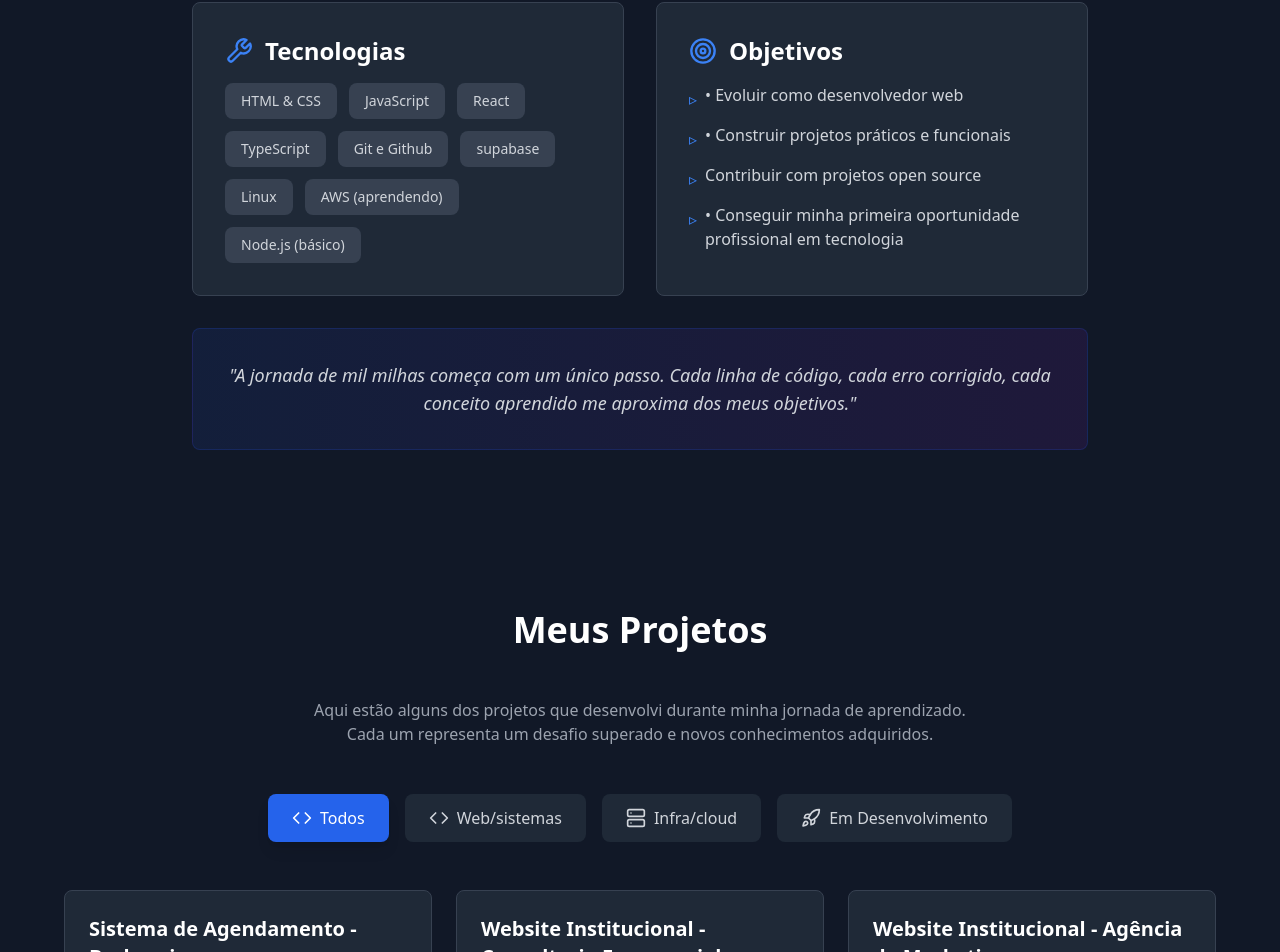
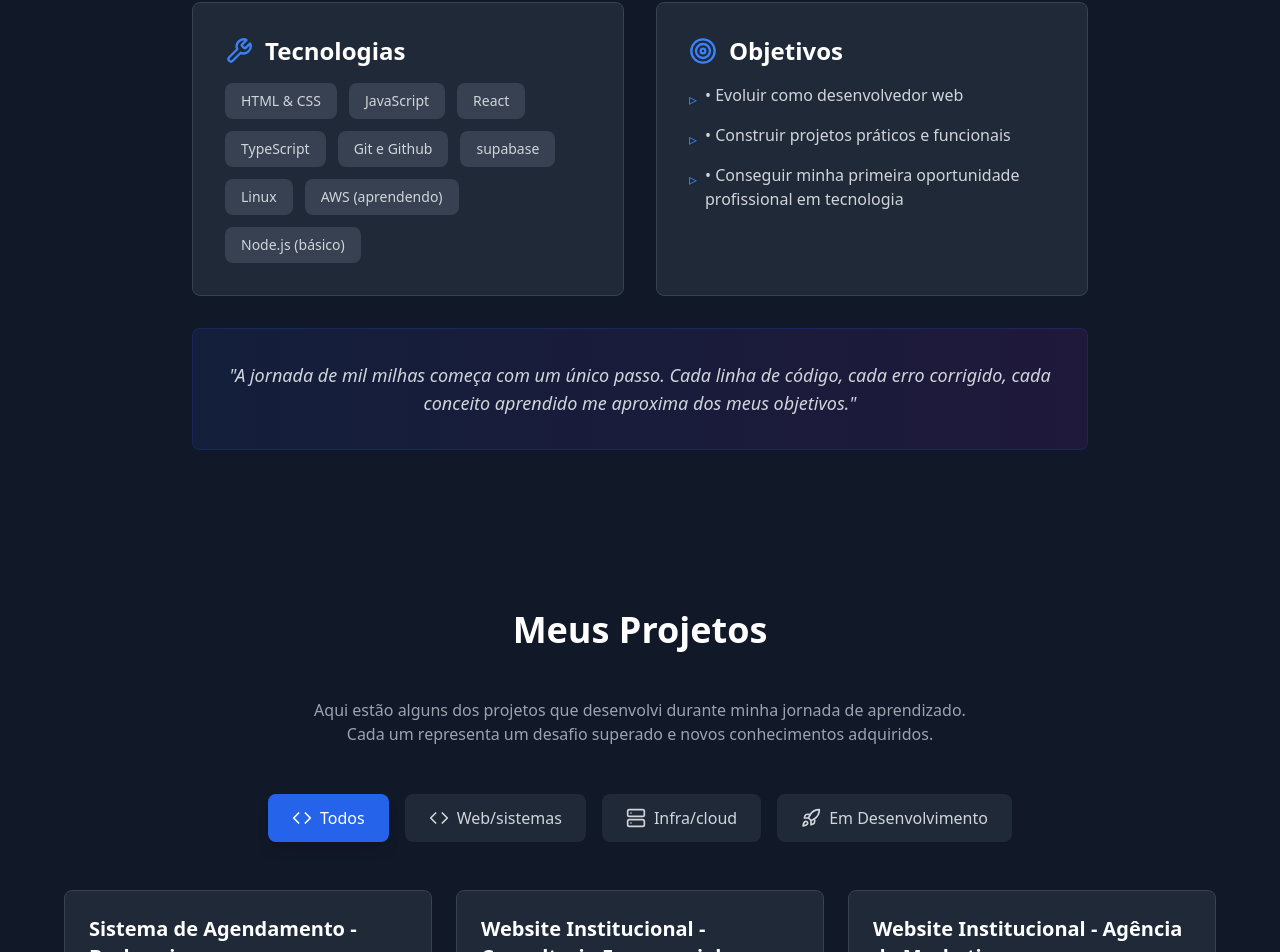
Before and after one commit to pkeddits/Portfolio, a React (Vite) app: page / in a window 1280 px wide. Shown: the part 2058-3010 px from the top of the page. Built offline with nearby package versions, Linux system fonts and the light colour scheme.

Commit message:
Updated About.tsx

```diff
--- a/src/pages/About.tsx
+++ b/src/pages/About.tsx
@@ -68,10 +68,6 @@ export default function About() {
               </li>
               <li className="flex items-start gap-2">
                 <span className="text-blue-500 mt-1">▹</span>
-                <span>Contribuir com projetos open source</span>
-              </li>
-              <li className="flex items-start gap-2">
-                <span className="text-blue-500 mt-1">▹</span>
                 <span>• Conseguir minha primeira oportunidade profissional em tecnologia</span>
               </li>
             </ul>
```
